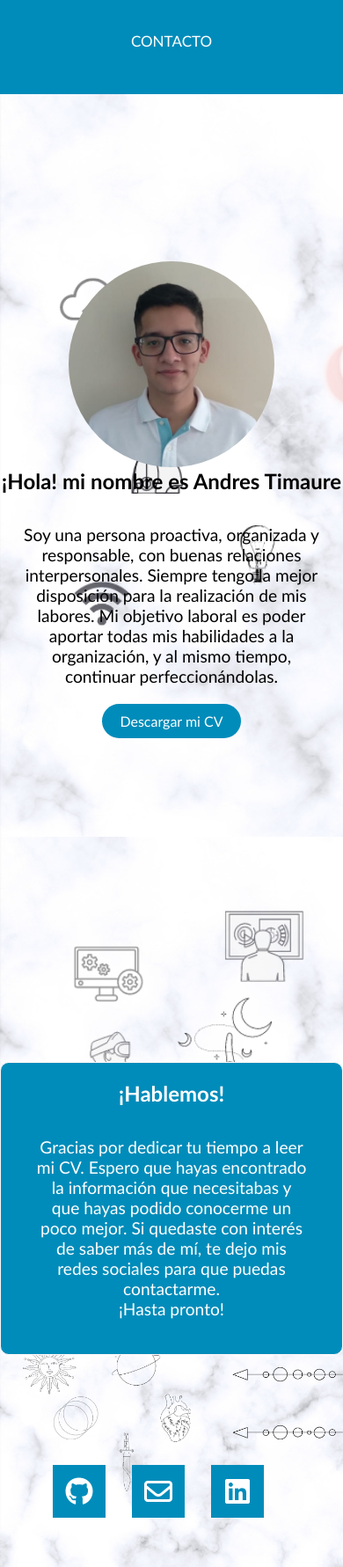
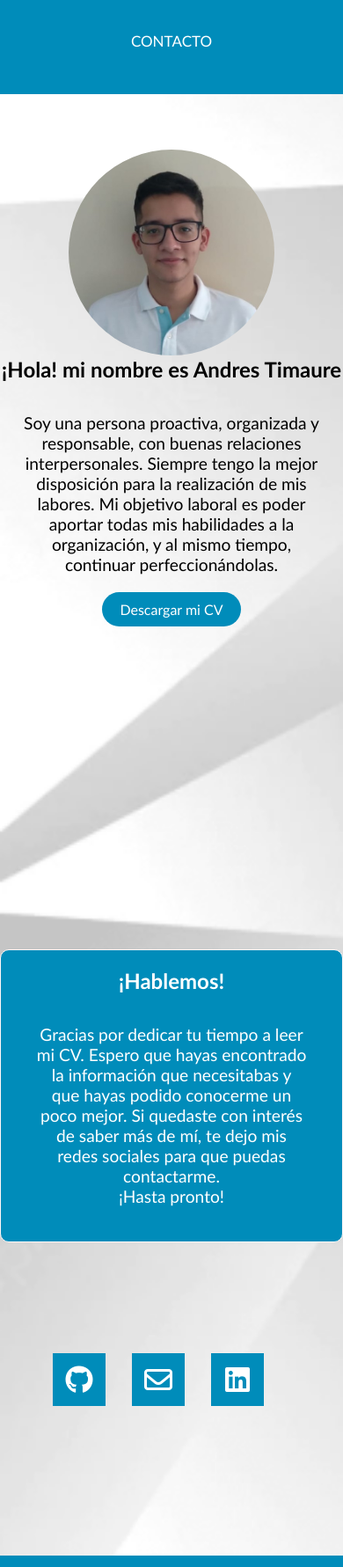
Before and after one commit to AndresTimaure21/Proyecto-1, a plain HTML site: page index.html in a window 390 px wide. Shown: the part 196-1977 px from the top of the page at 88% size. Drawn offline with Linux system fonts and the light colour scheme.

Commit message:
corrección del profe

```diff
--- a/css/styles.css
+++ b/css/styles.css
@@ -7,16 +7,28 @@
 }
 body {
     font-family: 'Gill Sans', 'Gill Sans MT', Calibri, 'Trebuchet MS', sans-serif;
+    padding-top: 5%;
       }
+
+.fondo {
+  background-image: url("../img/fondototal.png");
+  background-size: cover;
+}
 /*panel de navegacion*/
 
 nav {
-    background: #008CBA;
-    display: flex;
-    justify-content: space-between;
-    align-items: center;
-    padding: 10px;
+  background: #008CBA;
+  display: flex;
+  justify-content: space-between;
+  align-items: center;
+  padding: 10px;
+  position: fixed;
+  z-index: 1;
+  top: 0;
+  left: 0;
+  right: 0;
   }
+
   .logo{
     width: 6.25em;
     max-width: 100%;
@@ -52,6 +64,9 @@ nav {
     transition: .5s;}
 
   @media only screen and (max-width: 768px) {
+    main{
+      margin-top: 40%;
+        }
     nav {
       flex-direction: column;
     }
@@ -74,8 +89,8 @@ nav {
     justify-content: center;
     align-items: center;
     height: 100vh;
-    background-image: url("../img/Fondo1.png");
-    background-size: cover;
+    z-index: -1;
+
   }
   .miFoto {
     border-radius: 50%;
@@ -83,6 +98,7 @@ nav {
     margin-bottom: -5em;
     max-width: 100%;
     height: auto;
+
   }
   .titulos {
     margin-bottom: 0.625em;
@@ -121,8 +137,6 @@ nav {
     align-items: center;
     height: 100vh;
     margin-bottom: -18.75em;
-    background-image: url('../img/Fondo2.png');
-    background-size: cover;
   }
 
   .contenidoContacto{
@@ -144,15 +158,11 @@ nav {
     padding: 1.25em;
   }
 
-
-
   .red-social {
     display: flex;
     justify-content: center;
     align-items: center;
     height: 25em;
-    background-image: url('../img/Fondo3.png');
-    background-size: cover;
 
   }
 
--- a/index.html
+++ b/index.html
@@ -8,7 +8,7 @@
     <script src="https://kit.fontawesome.com/7eaa85233a.js" crossorigin="anonymous"></script>
     <title>Andres Timaure</title>
 </head>
-<body>
+<body class="fondo">
     <nav>
       <label><img src="./img/logodeandres.png" alt="logo" class="logo"></label>
 
@@ -21,10 +21,10 @@
 
 <main>
 
-    <section   class="miSection1">
+    <section id="inicio" class="miSection1">
 
         <div class="contenidoInicio">
-          <img id="inicio" src="./img/AndresTimaure.jpg" alt="Mi Foto" class="miFoto">
+          <img src="./img/AndresTimaure.jpg" alt="Mi Foto" class="miFoto">
           <h1  class="titulos">¡Hola! mi nombre es Andres Timaure</h1>
           <div  class="caja">
           <p class="parrafos">Soy una persona proactiva, organizada y responsable, con buenas relaciones interpersonales. Siempre tengo la mejor disposición para la realización de mis labores. Mi objetivo laboral es poder aportar todas mis habilidades a la organización, y al mismo tiempo, continuar perfeccionándolas.</p>
@@ -40,6 +40,7 @@
           <div class="caja2">
             <p class="parrafos">Gracias por dedicar tu tiempo a leer mi CV. Espero que hayas encontrado la información que necesitabas y que hayas podido conocerme un poco mejor. Si quedaste con interés de saber más de mí, te dejo mis redes sociales para que puedas contactarme.<br>¡Hasta pronto!</p>
           </div>
+        </div>
         </section>
         <div class="red-social">
             <a href="https://github.com/AndresTimaure21" class="fa-brands fa-github fa-2xl" target="_blank"></a>
```
Also changed, not shown: img/fondototal.png (added).
